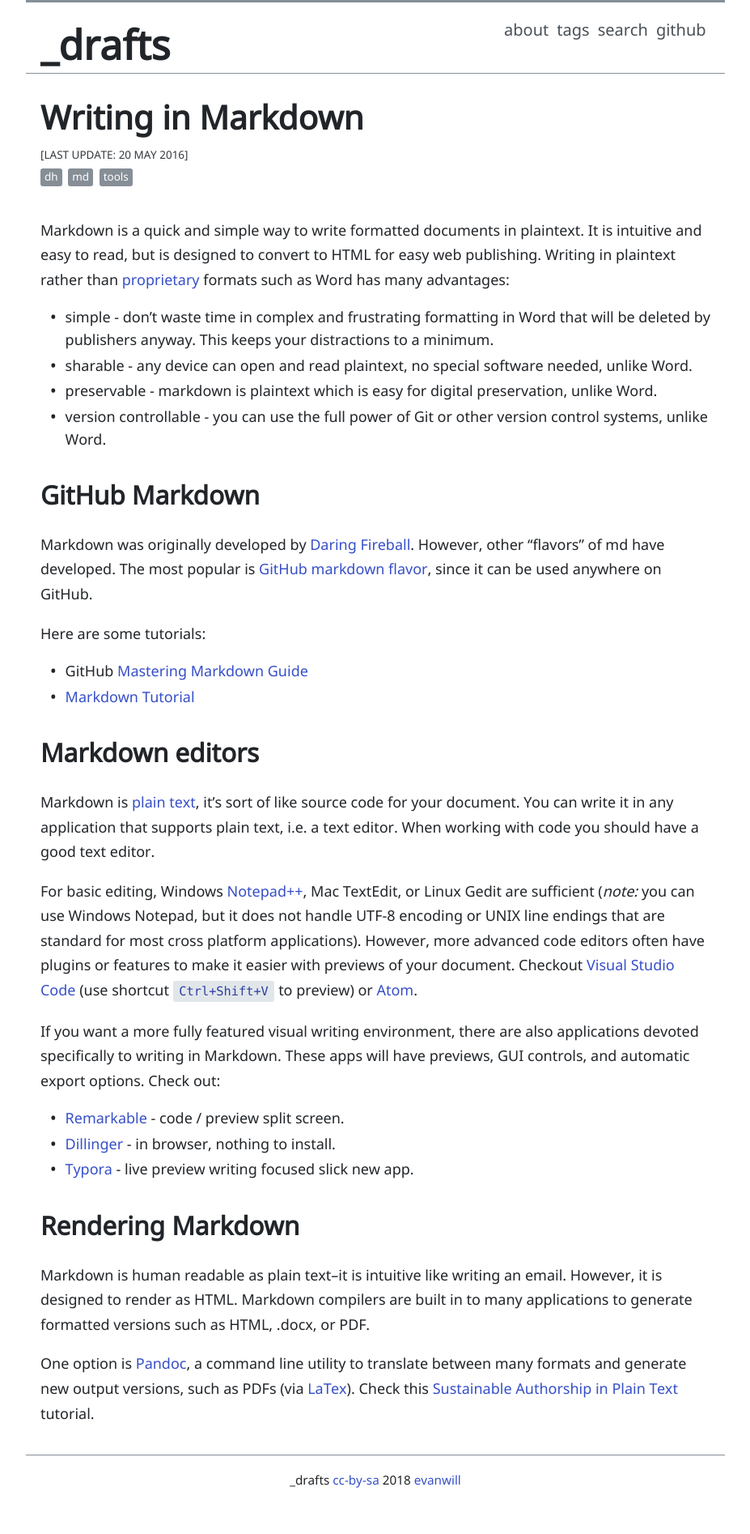
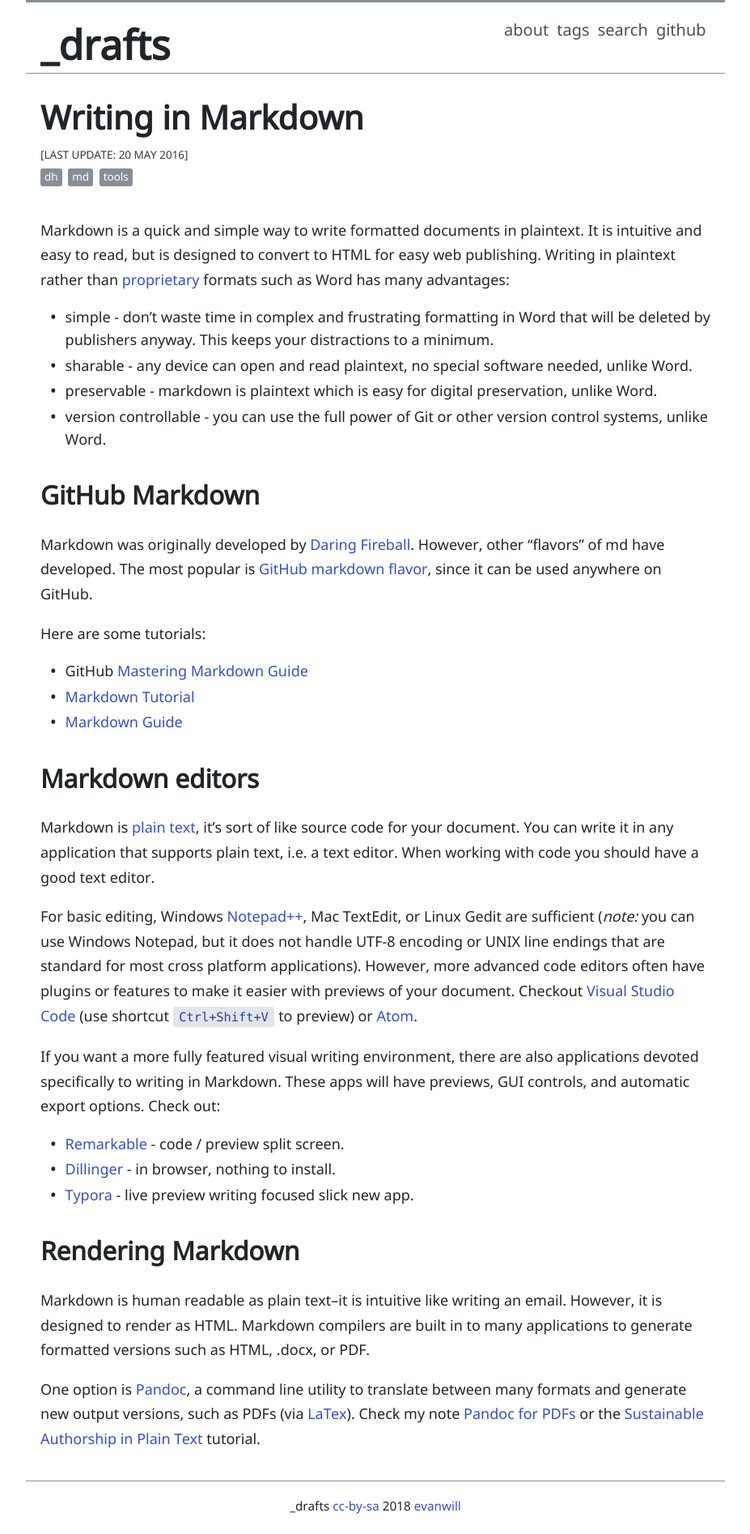
Before and after one commit to evanwill/_drafts, a Jekyll site: the page built from _notes/writing-markdown.md, in a window 1280 px wide. Shown: the whole page at 81% size, without its empty margins (176-1103 px from the left). Built offline with Jekyll 4.4.1, drawn with Linux system fonts in a browser that asks for light colours; before the commit the page ends 1862 px from its top, so only the background shows below that.

Commit message:
add markdown links

```diff
--- a/_notes/writing-markdown.md
+++ b/_notes/writing-markdown.md
@@ -24,6 +24,7 @@ Here are some tutorials:
 
 - GitHub [Mastering Markdown Guide](https://guides.github.com/features/mastering-markdown/)
 - [Markdown Tutorial](http://www.markdowntutorial.com/)
+- [Markdown Guide](https://www.markdownguide.org/)
 
 ## Markdown editors
 
@@ -50,4 +51,4 @@ However, it is designed to render as HTML.
 Markdown compilers are built in to many applications to generate formatted versions such as HTML, .docx, or PDF.
 
 One option is [Pandoc](http://pandoc.org/), a command line utility to translate between many formats and generate new output versions, such as PDFs (via [LaTex](https://www.latex-project.org/about/)).
-Check this [Sustainable Authorship in Plain Text](http://programminghistorian.org/lessons/sustainable-authorship-in-plain-text-using-pandoc-and-markdown) tutorial.
+Check my note [Pandoc for PDFs](https://evanwill.github.io/_drafts/notes/pandoc.html) or the [Sustainable Authorship in Plain Text](http://programminghistorian.org/lessons/sustainable-authorship-in-plain-text-using-pandoc-and-markdown) tutorial.
```
